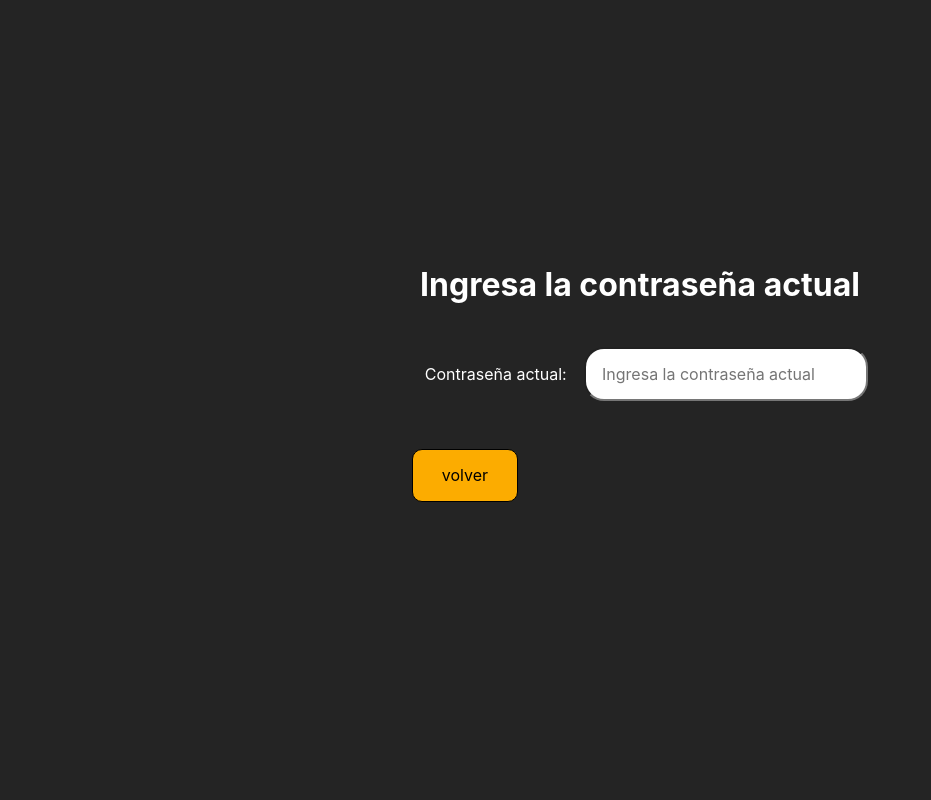
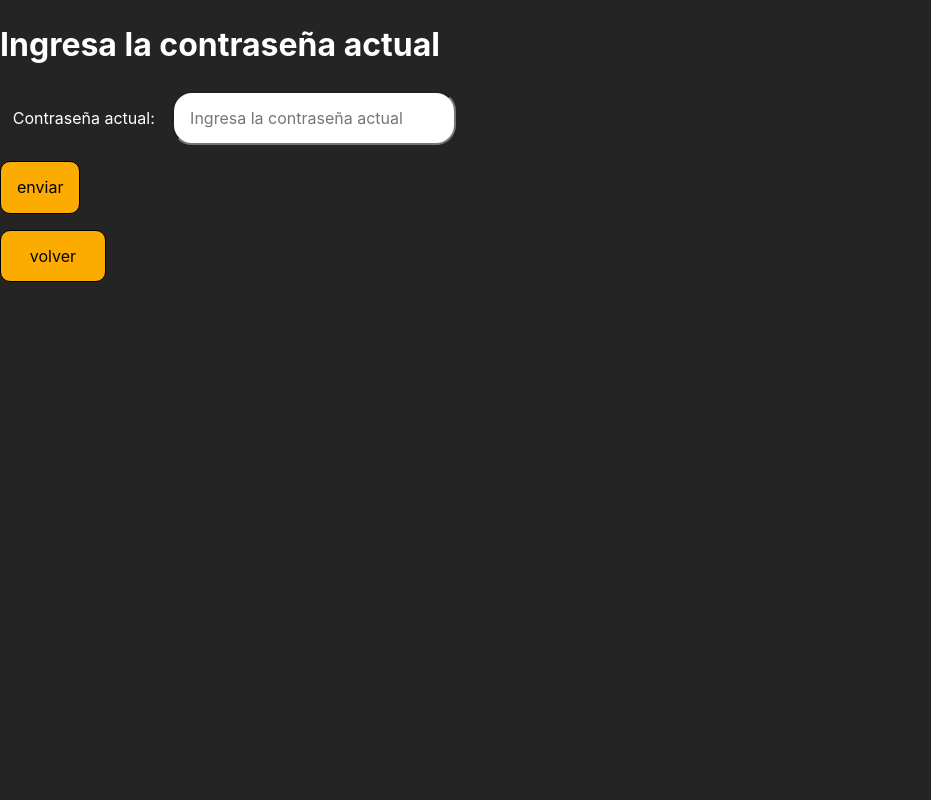
Before and after one commit to PySanti/FriendNet, a Django app: page /password_confirmation/1 in a window 1280 px wide. Shown: the whole page, without its empty margins (0-931 px from the left). Run offline with Django 4.2, Linux system fonts and the light colour scheme; parts of the project's set-up code (start-up, migrations or seed data) failed here and were passed over.

Commit message:
Revert "Commit de actualizacion"
This reverts commit 857a2965ee4efbc065852ea0822b73d724cd0b6f.

```diff
--- a/static/css/change_password.css
+++ /dev/null
@@ -1,17 +0,0 @@
-body{
-    display: flex;
-    flex-direction: column;
-    justify-content: center;
-    align-items: center;
-}
-.btns-section{
-    margin-top: 6vh;
-    display: flex;
-    flex-direction: row;
-    align-items: center;
-    justify-content: space-between;
-}
-
-.header-container{
-    margin-top: var(--base-window-top-distance);
-}
--- a/templates/Usuarios/change_password_view.html
+++ b/templates/Usuarios/change_password_view.html
@@ -1,13 +1,9 @@
 {% extends '../include/base.html' %}
-{% load static %}
 
 {% block title %}
     Cambiar contraseña
 {% endblock title %}
 
-{% block style %}
-    <link rel="stylesheet" href="{% static 'css/change_password.css'%}">
-{% endblock style %}
 
 {% block body %}
     <header class="header-container">
--- a/templates/Usuarios/pwd_confirmation_view.html
+++ b/templates/Usuarios/pwd_confirmation_view.html
@@ -1,13 +1,9 @@
 {% extends '../include/base.html' %}
-{% load static %}
 
 
 {% block title %}
     Cambio de contraseña
 {% endblock title %}
-{% block styles %}
-    <link rel="stylesheet" href="{% static 'css/change_password.css'%}">
-{% endblock styles %}
 
 
 {% block body %}
@@ -19,12 +15,9 @@
     <form  method="post">
         {% csrf_token %}
         {{form.as_p}}
-        <div class="btns-section">
-            <button class="back-btn-container">
-                <a class="back-btn"href="../">volver</a>
-            </button>
-            <button class="hidden-submit-btn" type="submit ">enviar</button>
-        </div>
+        <button type="submit hidden-submit-btn">enviar</button>
     </form>
-
+    <button class="back-btn-container">
+        <a class="back-btn"href="../">volver</a>
+    </button>
 {% endblock body %}
```
Also changed, not shown: 1 other file.
